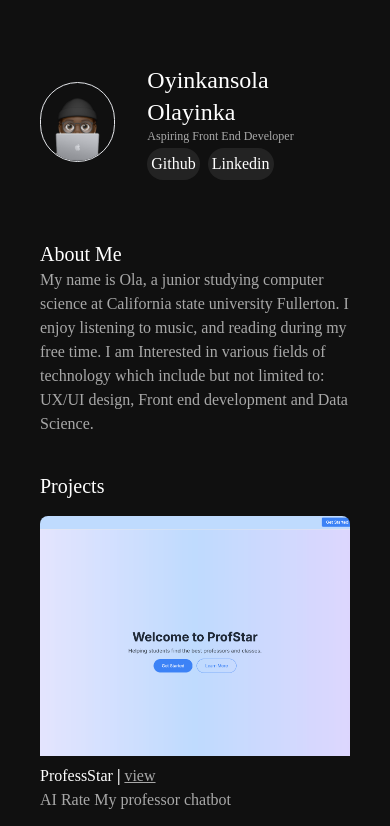
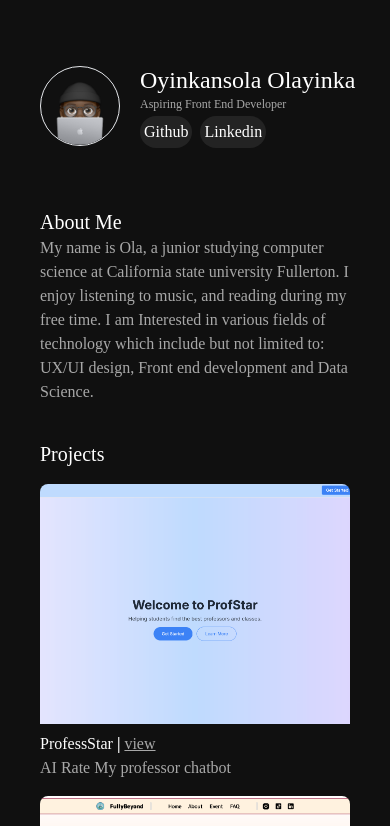
Before and after one commit to olasores/portfolio-new, a SvelteKit app: page / in a window 390 px wide. Shown: the top 826 px of the page. Built offline with nearby package versions, Linux system fonts and the light colour scheme; a web font is replaced by a local one.

Commit message:
fixed responsiveness

```diff
--- a/src/components/Home.svelte
+++ b/src/components/Home.svelte
@@ -13,16 +13,16 @@
 </script>
 
 <main class=" flex flex-col items-start justify-center mx-auto max-w-[700px] p-40 px-10 pb-4 pt-16 text-white w-full">
-    <div class="flex items-center space-x-8 mb-6 md:mb-9">
-        <div class="">
+    <div class="flex items-center space-x-5 md:space-x-9 mb-6 md:mb-9">
+
             <!-- img here -->
              <!-- <img src="{olaimg}" class=""  alt="ola-img"> -->
              <img src="{olaimg2}" class=" w-20 h-20 lg:w-40 lg:h-40 rounded-full border "  alt="ola-img" >
-        </div>
+
         <div class="text-white ">
             <!-- words here -->
 
-             <h2 class="text-2xl lg:text-4xl ">Oyinkansola Olayinka</h2>
+             <h2 class="text-2xl lg:text-4xl whitespace-nowrap ">Oyinkansola Olayinka</h2>
              <p class="mb-1 text-xs lg:text-xl text-[#A8A8A8]"> Aspiring Front End Developer</p>
 
              <div class="flex space-x-2">
```
